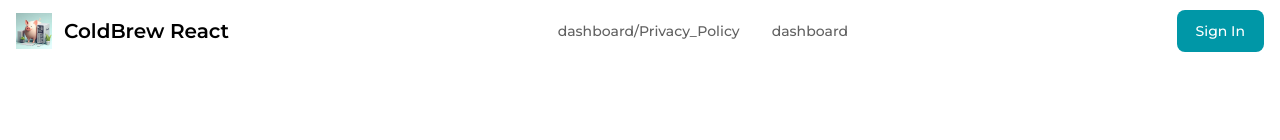
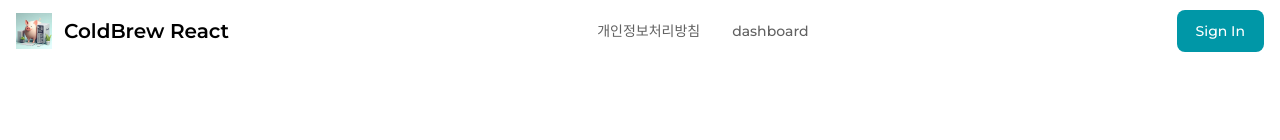
Before and after one commit to zxcv-asdf-qwer/react_axios, a React (Vite) app: page / in a window 1280 px wide. Shown: the top 140 px of the page. Built offline with nearby package versions, Linux system fonts and the light colour scheme; grey boxes are pictures that could not be loaded.

Commit message:
fix: 개인정보 처리방침

```diff
--- a/src/components/Navigation.tsx
+++ b/src/components/Navigation.tsx
@@ -63,7 +63,7 @@ function Navigation({ routes }: { routes: Route[] }) {
 
   return (
     <Navbar fluid rounded>
-      <Navbar.Brand href="#">
+      <Navbar.Brand href="/">
         <img src={FaviconImage} className="mr-3 h-6 sm:h-9" alt="Flowbite React Logo" />
         <span className="self-center whitespace-nowrap text-xl font-semibold dark:text-white">ColdBrew React</span>
       </Navbar.Brand>
@@ -72,7 +72,7 @@ function Navigation({ routes }: { routes: Route[] }) {
           .filter((route) => route.path.includes('/dashboard'))
           .map((route, index) => (
             <Navbar.Link href={route.path} active={route.path === currentPath} key={index}>
-              {route.label}
+              {route.path.includes('/privacy_policy') ? '개인정보처리방침' : route.label}
             </Navbar.Link>
           ))}
       </Navbar.Collapse>
```
